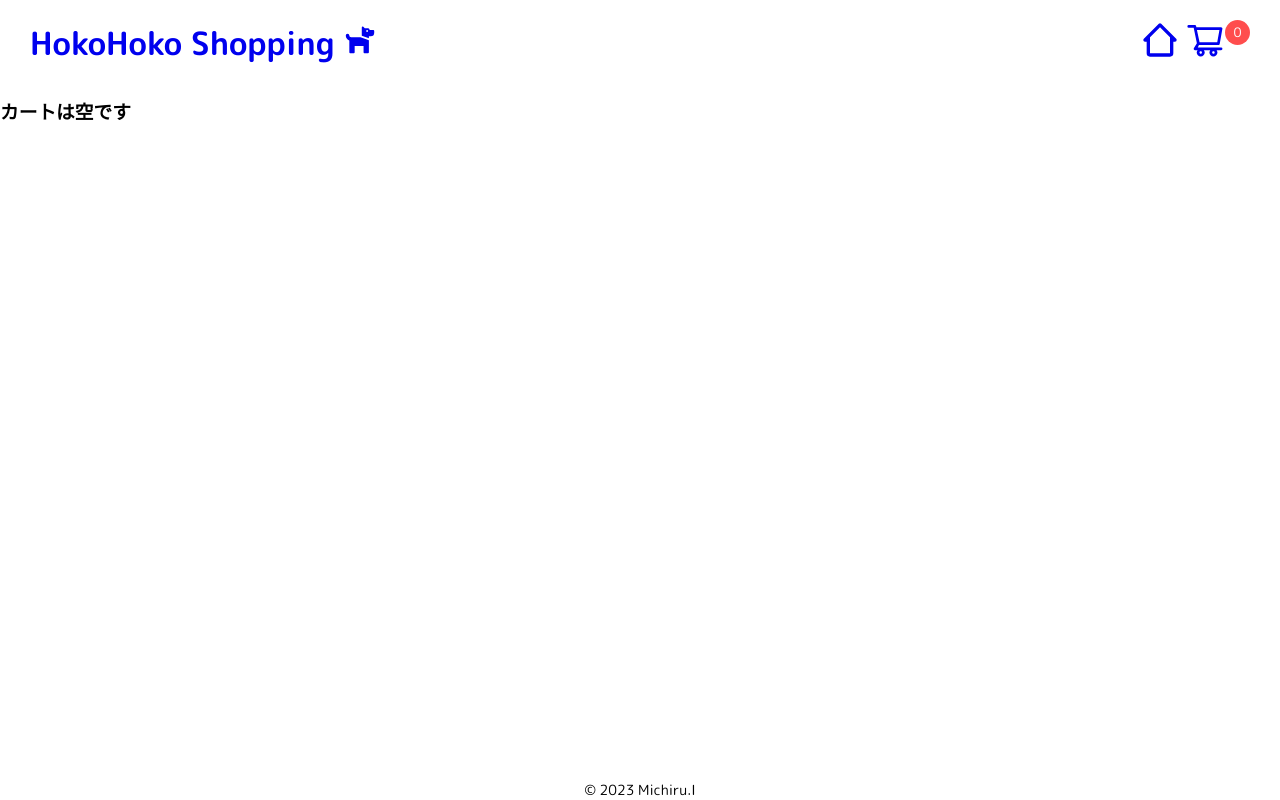
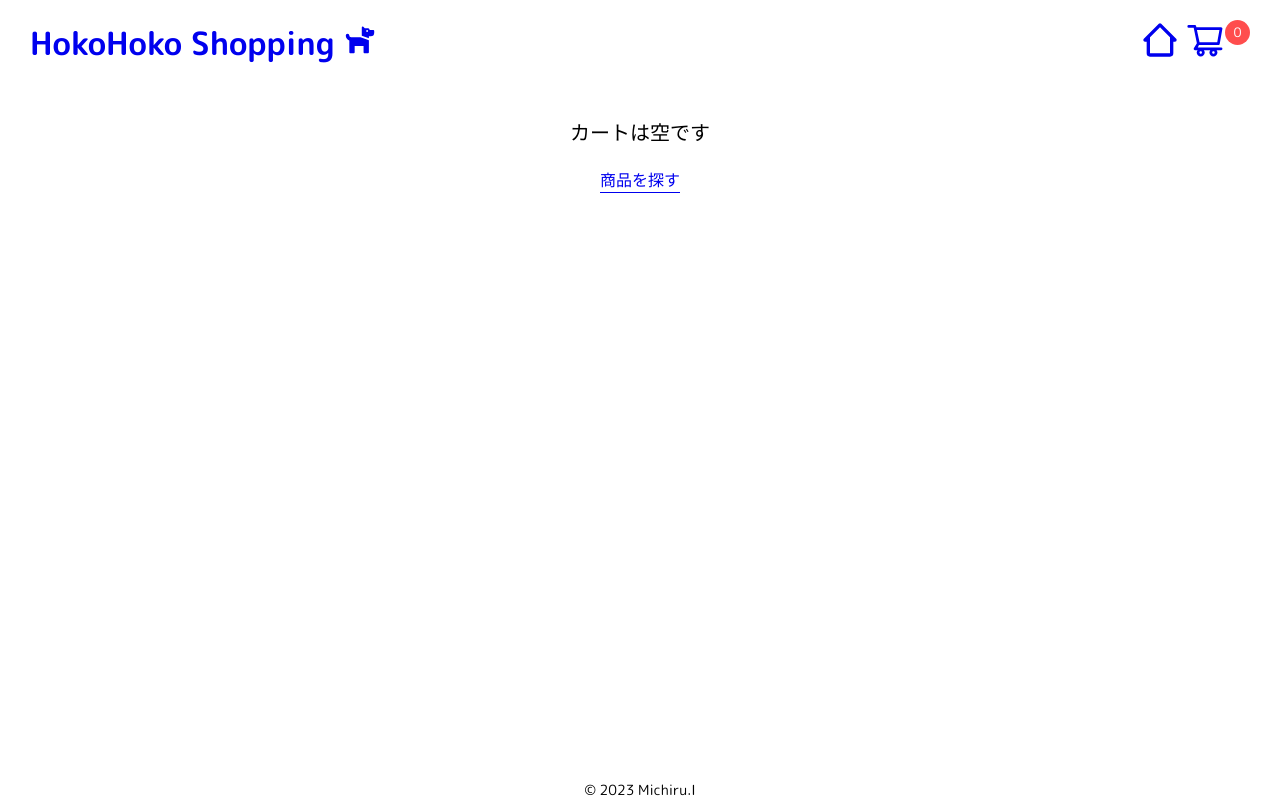
Before and after one commit to michiru-dev/EC-Website-Next.js, a Next.js app: page /cart in a window 1280 px wide. Built offline with nearby package versions, Linux system fonts and the light colour scheme.

Commit message:
added styles to empty cart page

```diff
--- a/src/components/CartItemsList.tsx
+++ b/src/components/CartItemsList.tsx
@@ -4,7 +4,6 @@ import Image from 'next/image'
 import { removeItem, updateQuantity } from '@/redux/slicers/cartSlice'
 import Button from '@/components/Button'
 import styles from '@/styles/CartItemsList.module.css'
-import { useMemo } from 'react'
 
 type CartItemsProps = {
   itemsList: ItemTypeArray
--- a/src/components/EmptyCart.tsx
+++ b/src/components/EmptyCart.tsx
@@ -1,8 +1,16 @@
 import React from 'react'
-import Layout from './Layout'
+import styles from '@/styles/EmptyCart.module.scss'
+import Link from 'next/link'
 
 function EmptyCart() {
-  return <h3>カートは空です</h3>
+  return (
+    <div className={styles.emptyCartDiv}>
+      <p>カートは空です</p>
+      <Link className={styles.backButton} href={'/'}>
+        商品を探す
+      </Link>
+    </div>
+  )
 }
 
 export default EmptyCart
--- a/src/components/MoveToCartButton.tsx
+++ b/src/components/MoveToCartButton.tsx
@@ -1,14 +1,13 @@
 import { useAppSelector } from '@/redux/hooks'
 import Link from 'next/link'
-import React, { useEffect, useState } from 'react'
+import React from 'react'
 import { AiOutlineShoppingCart } from 'react-icons/ai'
 import styles from '@/styles/MoveToCartButton.module.scss'
+import { useTotalAmount } from '@/hooks/useTotalAmount'
 
 function MoveToCartButton() {
   const cartItemsList = useAppSelector((state) => state.cart.items)
-  const totalItemsQuantity = cartItemsList.reduce((sum, item) => {
-    return sum + item.quantity
-  }, 0)
+  const { totalItemsQuantity } = useTotalAmount(cartItemsList)
 
   return (
     <div className={styles.cartButtonDiv}>
--- /dev/null
+++ b/src/styles/EmptyCart.module.scss
@@ -0,0 +1,17 @@
+.emptyCartDiv {
+  display: flex;
+  flex-direction: column;
+  align-items: center;
+
+  p {
+    font-size: 20px;
+  }
+}
+
+.backButton {
+  border-bottom: 1px solid;
+
+  &:hover {
+    color: grey;
+  }
+}
```
Also changed, not shown: src/styles/MoveToCartButton.module.scss (+0 -33 lines).
